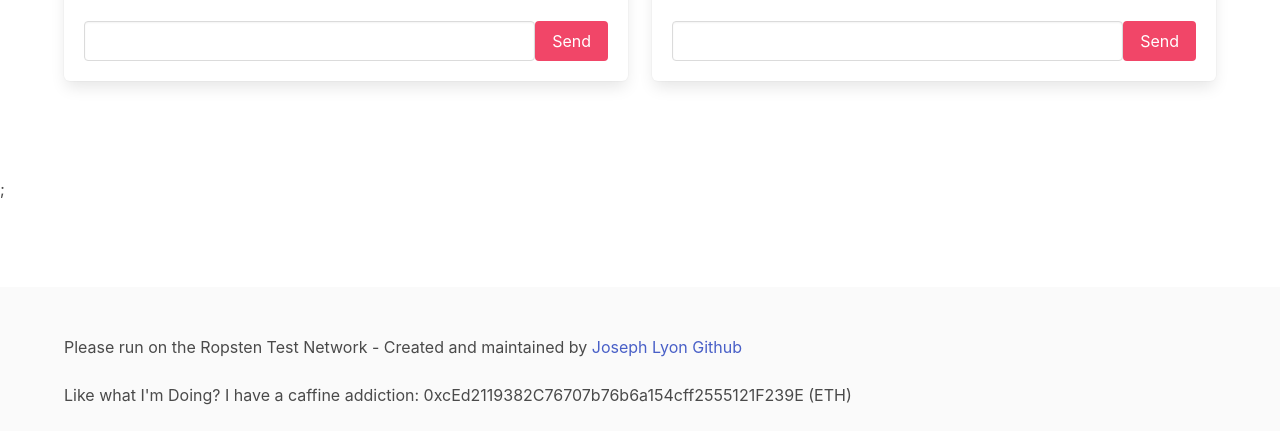
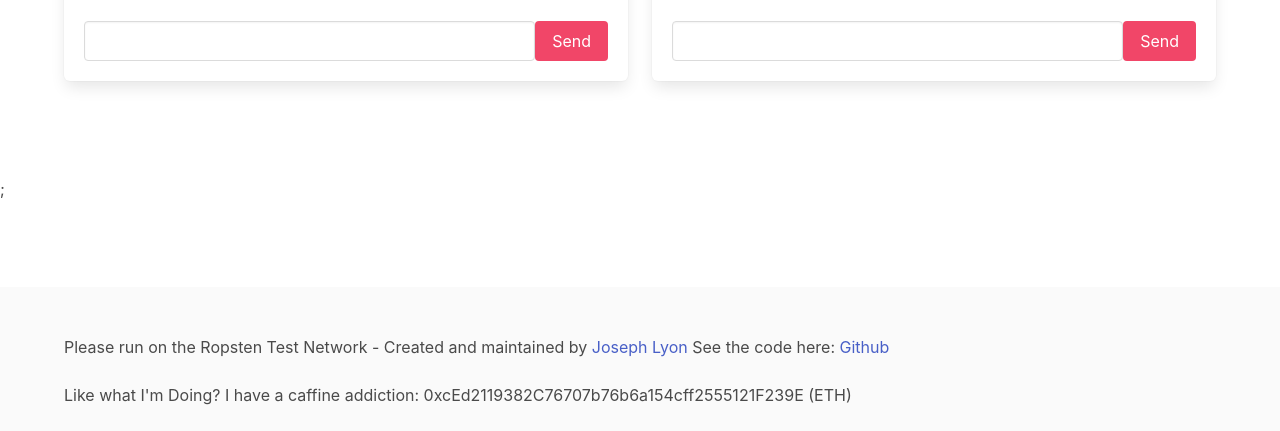
Before and after one commit to jlyon1/Ethereum-Notary, a website: page index.html in a window 1280 px wide. Shown: the part 369-800 px from the top of the page. Drawn offline with nearby package versions, Linux system fonts and the light colour scheme.

Commit message:
fix formatting:

```diff
--- a/index.html
+++ b/index.html
@@ -16,7 +16,7 @@
   <div class="section"></div>;
   <div class="footer" style="bottom: 0;width:100%; position: fixed;height:50px">
     <div class="container">
-      <p>Please run on the Ropsten Test Network - Created and maintained by <a href="https://jlyon.org">Joseph Lyon</a> <a href="https://github.com/jlyon1/ethereum-notary">Github</a></p>
+      <p>Please run on the Ropsten Test Network - Created and maintained by <a href="https://jlyon.org">Joseph Lyon</a> See the code here: <a href="https://github.com/jlyon1/ethereum-notary">Github</a></p>
       <br>
       <p>Like what I'm Doing? I have a caffine addiction: 0xcEd2119382C76707b76b6a154cff2555121F239E (ETH)</p>
     </div>
```
